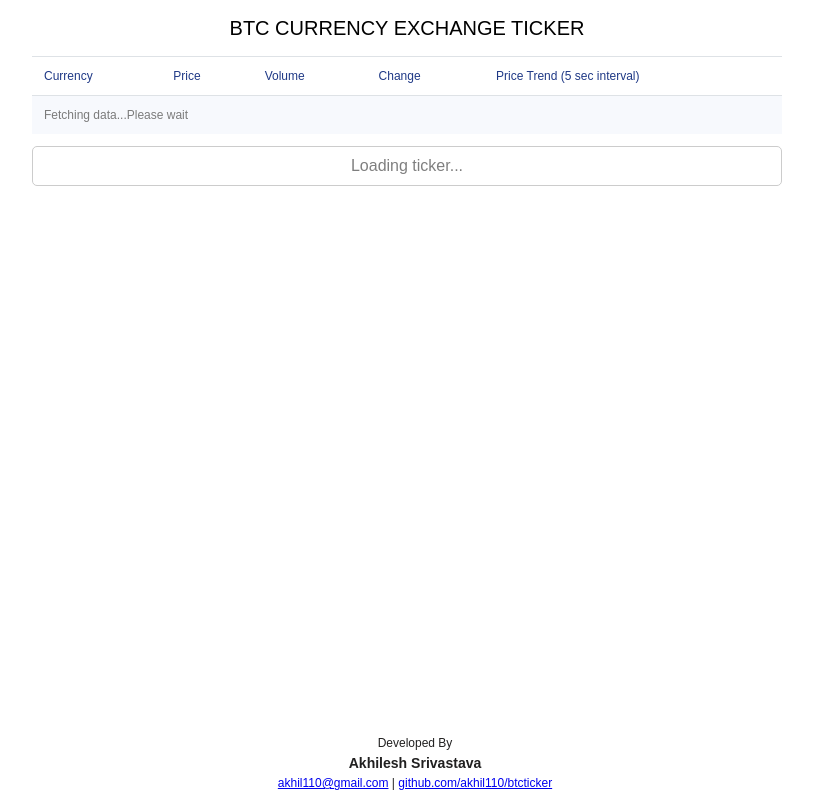
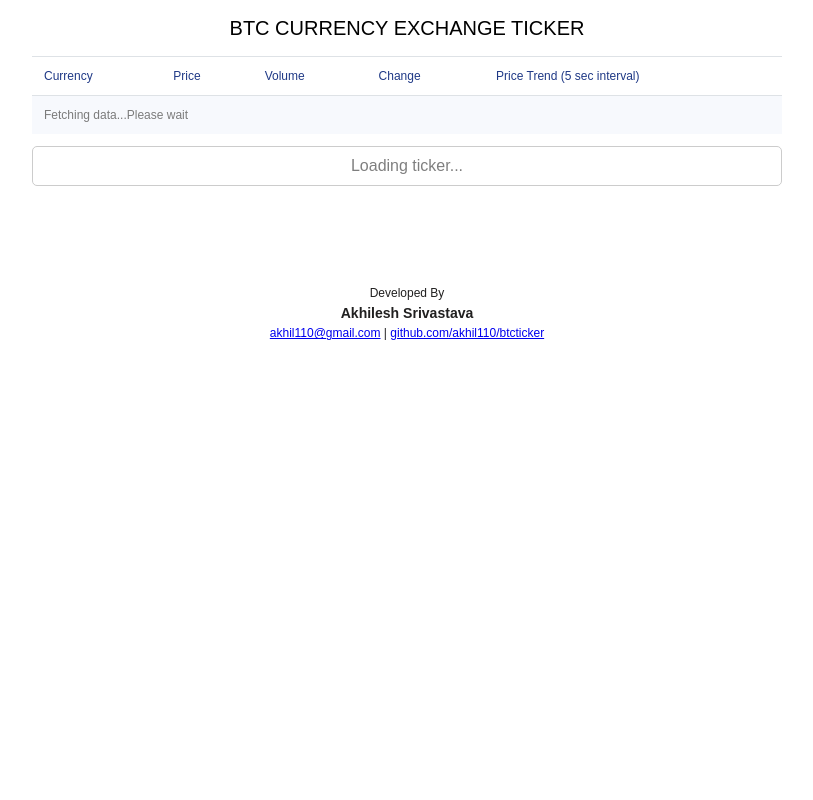
Before and after one commit to akhil110/btcticker, a website: page public/index.html in a window 1280 px wide. Shown: the whole page, without its empty margins (233-1046 px from the left). Drawn offline with nearby package versions, Linux system fonts and the light colour scheme; no server answers.

Commit message:
updated footer padding

```diff
--- a/public/css/style.css
+++ b/public/css/style.css
@@ -101,12 +101,11 @@ table td {
 }
 
 footer {
-  position: absolute;
   bottom: 0;
   text-align: center;
   display: block;
   width: 100%;
-  padding: 0 0 10px 0;
+  padding: 100px 0 10px 0;
   font-size: .75em;
   color: #212020;
 }
```
